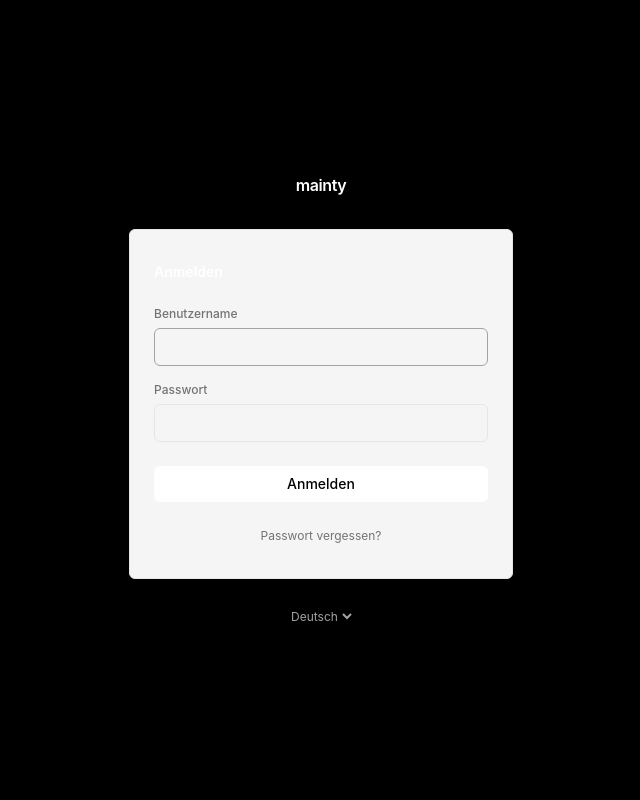
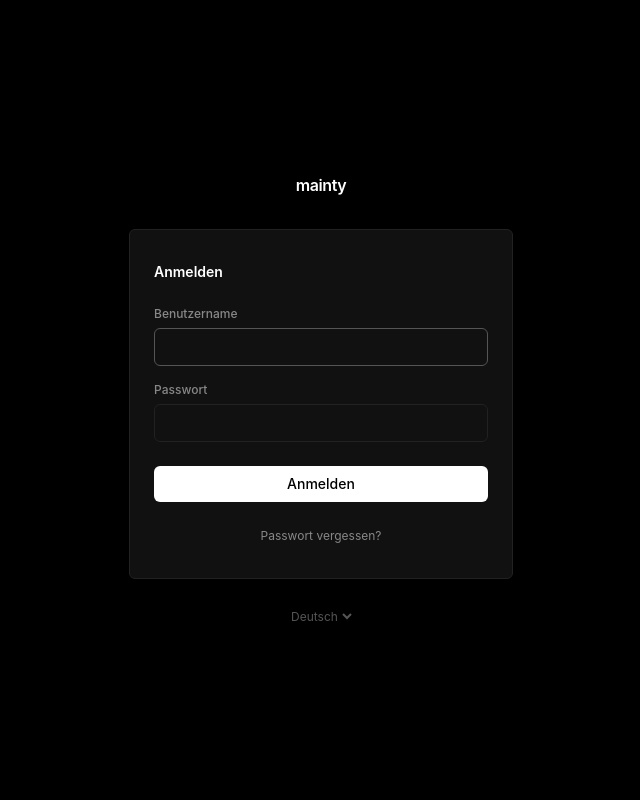
Before and after one commit to Brembo109/mainty-v2, a Django app: page /accounts/login/ in a window 1280 px wide. Shown: the whole page, without its empty margins (319-959 px from the left). Run offline with Django 5.2, Linux system fonts and the light colour scheme; style sheets or scripts are compiled from the project's sources.

Commit message:
fix: apply theme system to auth templates, fix active button contrast, add 405 test

```diff
--- a/apps/accounts/tests.py
+++ b/apps/accounts/tests.py
@@ -68,3 +68,7 @@ class SetThemeViewTest(TestCase):
             {"theme": "light", "next": "https://evil.com"},
         )
         self.assertRedirects(response, "/", fetch_redirect_response=False)
+
+    def test_get_returns_405(self):
+        response = self.client.get(reverse("accounts:set_theme"))
+        self.assertEqual(response.status_code, 405)
--- a/templates/accounts/base_auth.html
+++ b/templates/accounts/base_auth.html
@@ -1,19 +1,19 @@
 {% load i18n static %}
 <!DOCTYPE html>
-<html lang="{{ LANGUAGE_CODE }}" class="h-full">
+<html lang="{{ LANGUAGE_CODE }}" class="{% if not user.is_authenticated or user.theme == 'dark' %}dark {% endif %}h-full">
 <head>
   <meta charset="UTF-8">
   <meta name="viewport" content="width=device-width, initial-scale=1.0">
   <title>{% block title %}{% endblock %} — mainty</title>
   <link rel="stylesheet" href="{% static 'main.css' %}">
 </head>
-<body class="bg-black text-white min-h-full flex flex-col items-center justify-center p-4">
+<body class="bg-surface text-content-primary min-h-full flex flex-col items-center justify-center p-4">
 
   <div class="w-full max-w-sm">
 
     {# Logo #}
     <div class="text-center mb-8">
-      <span class="text-white font-semibold text-base tracking-tight">mainty</span>
+      <span class="text-content-primary font-semibold text-base tracking-tight">mainty</span>
     </div>
 
     {% block content %}{% endblock %}
@@ -31,7 +31,7 @@
           class="bg-transparent text-content-tertiary text-xs border-0 focus:outline-none cursor-pointer"
         >
           {% for code, name in lang_list %}
-            <option value="{{ code }}" {% if code == current_lang %}selected{% endif %} class="bg-black">
+            <option value="{{ code }}" {% if code == current_lang %}selected{% endif %} class="bg-surface">
               {{ name }}
             </option>
           {% endfor %}
--- a/templates/base.html
+++ b/templates/base.html
@@ -32,11 +32,11 @@
         <input name="next" type="hidden" value="{{ request.get_full_path }}">
         <div class="flex rounded border border-border overflow-hidden text-xs">
           <button name="theme" value="dark" type="submit"
-            class="flex-1 py-1.5 transition-colors {% if user.theme == 'dark' %}bg-white text-black font-medium{% else %}text-content-secondary hover:text-content-primary{% endif %}">
+            class="flex-1 py-1.5 transition-colors {% if user.theme == 'dark' %}bg-content-primary text-surface font-medium{% else %}text-content-secondary hover:text-content-primary{% endif %}">
             Dark
           </button>
           <button name="theme" value="light" type="submit"
-            class="flex-1 py-1.5 transition-colors {% if user.theme == 'light' %}bg-white text-black font-medium{% else %}text-content-secondary hover:text-content-primary{% endif %}">
+            class="flex-1 py-1.5 transition-colors {% if user.theme == 'light' %}bg-content-primary text-surface font-medium{% else %}text-content-secondary hover:text-content-primary{% endif %}">
             Light
           </button>
         </div>
```
